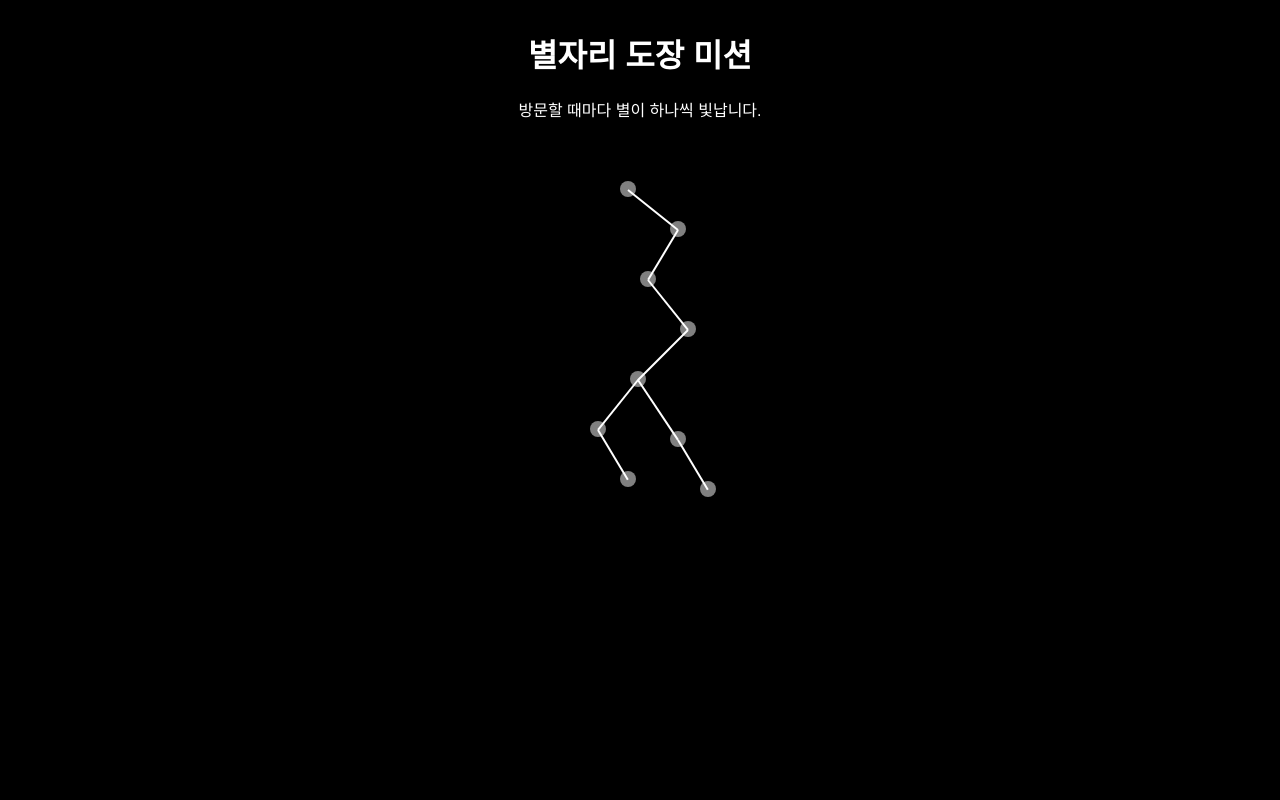
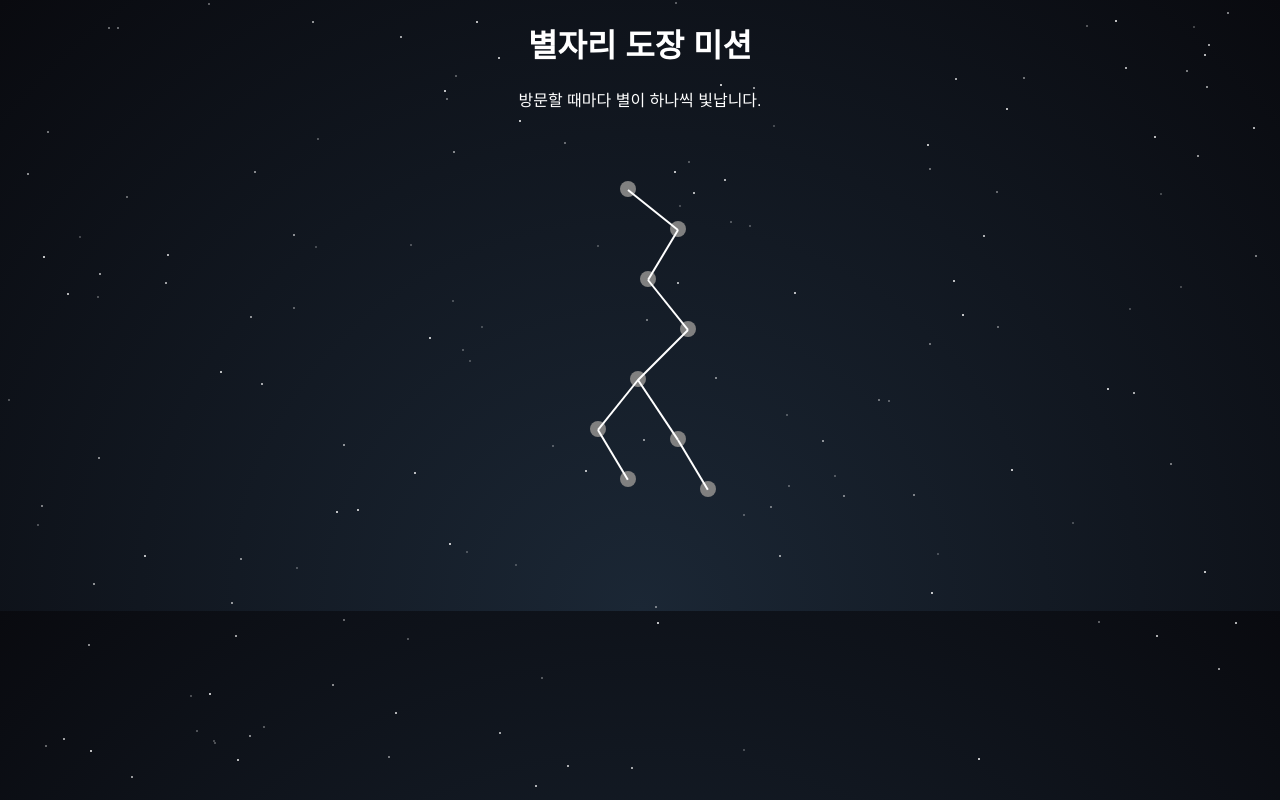
Before and after one commit to polaris-96815/polaris815, a plain HTML site: page index.html in a window 1280 px wide. Drawn offline with Linux system fonts and the light colour scheme.

Commit message:
Update index.html

```diff
--- a/index.html
+++ b/index.html
@@ -6,22 +6,51 @@
   <title>별자리 도장 미션</title>
   <style>
     body {
-      background-color: black;
+      margin: 0;
+      background: radial-gradient(ellipse at bottom, #1b2735 0%, #090a0f 100%);
       color: white;
       font-family: sans-serif;
-      text-align: center;
+      overflow: hidden;
     }
 
-    h1 {
-      margin-top: 30px;
+    h1, p {
+      text-align: center;
+      margin-top: 20px;
+      z-index: 10;
+      position: relative;
+    }
+
+    .stars {
+      width: 100%;
+      height: 100%;
+      background: transparent;
+      z-index: 1;
+      position: fixed;
+      top: 0;
+      left: 0;
+    }
+
+    .twinkle {
+      position: absolute;
+      background: white;
+      width: 2px;
+      height: 2px;
+      border-radius: 50%;
+      animation: twinkle 2s infinite ease-in-out;
+      opacity: 0.5;
+    }
+
+    @keyframes twinkle {
+      0%, 100% { opacity: 0.3; }
+      50% { opacity: 1; }
     }
 
     .constellation {
       position: relative;
       width: 400px;
       height: 400px;
-      margin: 40px auto;
-      background-color: transparent;
+      margin: 50px auto;
+      z-index: 5;
     }
 
     .star {
@@ -30,7 +59,7 @@
       height: 16px;
       border-radius: 50%;
       background-color: gray;
-      transition: background-color 0.3s;
+      transition: background-color 0.3s, box-shadow 0.3s;
     }
 
     .star.active {
@@ -38,7 +67,6 @@
       box-shadow: 0 0 10px gold;
     }
 
-    /* 선 연결 */
     .line {
       position: absolute;
       height: 2px;
@@ -48,7 +76,9 @@
 
     #reward {
       display: none;
-      margin-top: 30px;
+      text-align: center;
+      z-index: 10;
+      position: relative;
     }
 
     #reward img {
@@ -58,20 +88,21 @@
   </style>
 </head>
 <body>
+  <div class="stars" id="starfield"></div>
+
   <h1>별자리 도장 미션</h1>
   <p>방문할 때마다 별이 하나씩 빛납니다.</p>
 
   <div class="constellation" id="constellation">
-    <!-- 9개 별 (사자자리 형태로 배치) -->
-    <div class="star" style="top: 20px; left: 180px;"></div> <!-- 0 -->
-    <div class="star" style="top: 60px; left: 230px;"></div> <!-- 1 -->
-    <div class="star" style="top: 110px; left: 200px;"></div> <!-- 2 -->
-    <div class="star" style="top: 160px; left: 240px;"></div> <!-- 3 -->
-    <div class="star" style="top: 210px; left: 190px;"></div> <!-- 4 -->
-    <div class="star" style="top: 260px; left: 150px;"></div> <!-- 5 -->
-    <div class="star" style="top: 310px; left: 180px;"></div> <!-- 6 -->
-    <div class="star" style="top: 270px; left: 230px;"></div> <!-- 7 -->
-    <div class="star" style="top: 320px; left: 260px;"></div> <!-- 8 -->
+    <div class="star" style="top: 20px; left: 180px;"></div>
+    <div class="star" style="top: 60px; left: 230px;"></div>
+    <div class="star" style="top: 110px; left: 200px;"></div>
+    <div class="star" style="top: 160px; left: 240px;"></div>
+    <div class="star" style="top: 210px; left: 190px;"></div>
+    <div class="star" style="top: 260px; left: 150px;"></div>
+    <div class="star" style="top: 310px; left: 180px;"></div>
+    <div class="star" style="top: 270px; left: 230px;"></div>
+    <div class="star" style="top: 320px; left: 260px;"></div>
   </div>
 
   <div id="reward">
@@ -83,18 +114,15 @@
     const stars = document.querySelectorAll(".star");
     const constellation = document.getElementById("constellation");
     const reward = document.getElementById("reward");
-
     const TOTAL_STAMPS = stars.length;
     let stamps = parseInt(localStorage.getItem("stamps") || "0");
 
-    // 별 활성화
     for (let i = 0; i < TOTAL_STAMPS; i++) {
       if (i < stamps) {
         stars[i].classList.add("active");
       }
     }
 
-    // 별을 선으로 연결하기 위한 위치 계산
     function connectStars(index1, index2) {
       const star1 = stars[index1].getBoundingClientRect();
       const star2 = stars[index2].getBoundingClientRect();
@@ -117,27 +145,39 @@
       constellation.appendChild(line);
     }
 
-    // 연결할 별 인덱스 쌍 (사자자리 구조 대략적 예시)
     const connections = [
       [0,1], [1,2], [2,3], [3,4],
       [4,5], [5,6], [4,7], [7,8]
     ];
 
-    // 페이지가 모두 로드된 후 별 연결
     window.addEventListener("load", () => {
       connections.forEach(pair => connectStars(pair[0], pair[1]));
+      generateTwinkles();
     });
 
-    // NFC 태그 스캔 시 (여기선 자동 도장 1개 추가)
+    // 도장 누적 (NFC 대체)
     if (stamps < TOTAL_STAMPS) {
       stamps++;
       localStorage.setItem("stamps", stamps);
-      setTimeout(() => location.reload(), 300); // 갱신
+      setTimeout(() => location.reload(), 300);
     }
 
     if (stamps >= TOTAL_STAMPS) {
       reward.style.display = "block";
     }
+
+    // 무작위 반짝이는 별 배경
+    function generateTwinkles() {
+      const container = document.getElementById("starfield");
+      for (let i = 0; i < 150; i++) {
+        const star = document.createElement("div");
+        star.className = "twinkle";
+        star.style.top = `${Math.random() * 100}%`;
+        star.style.left = `${Math.random() * 100}%`;
+        star.style.animationDelay = `${Math.random() * 5}s`;
+        container.appendChild(star);
+      }
+    }
   </script>
 </body>
 </html>
```
